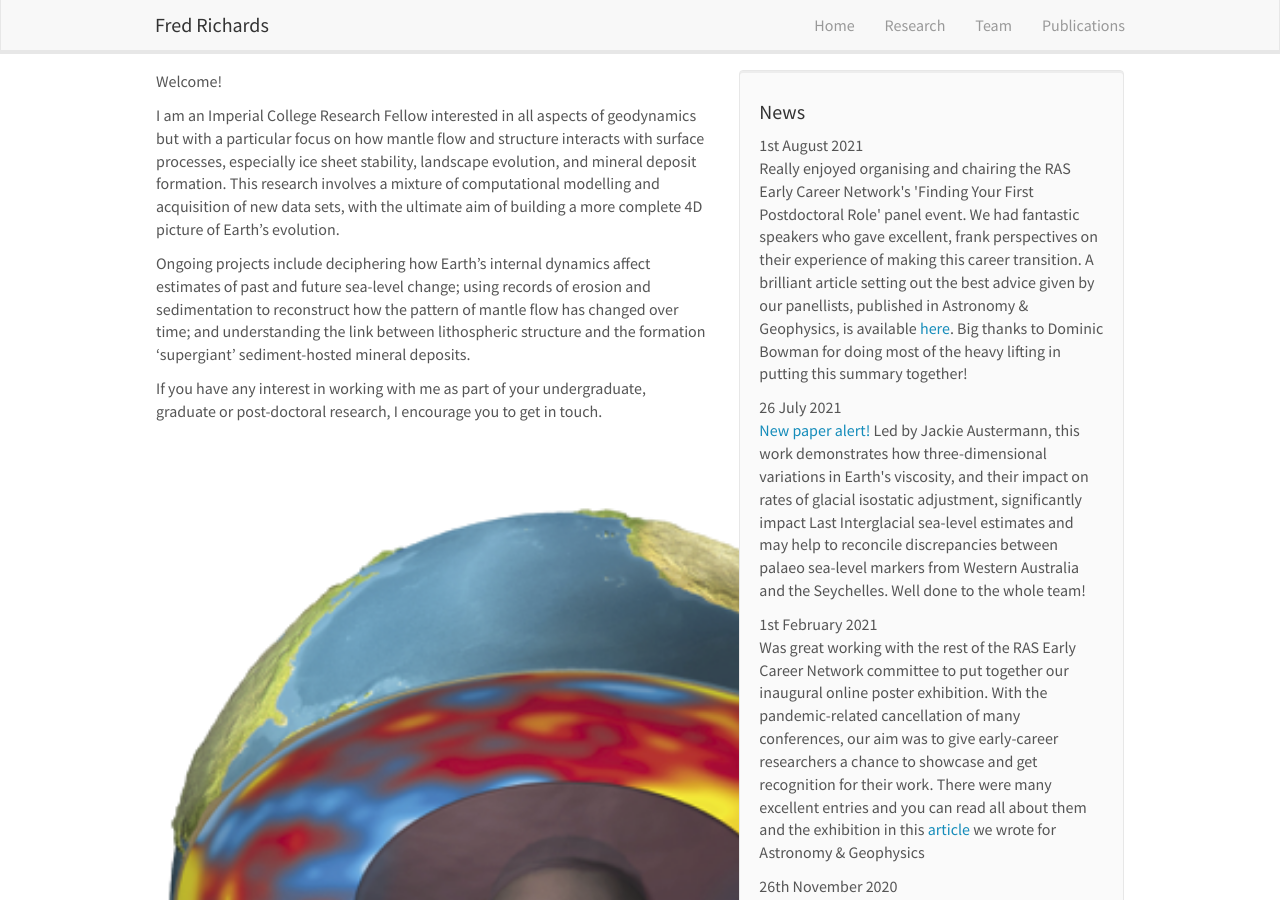
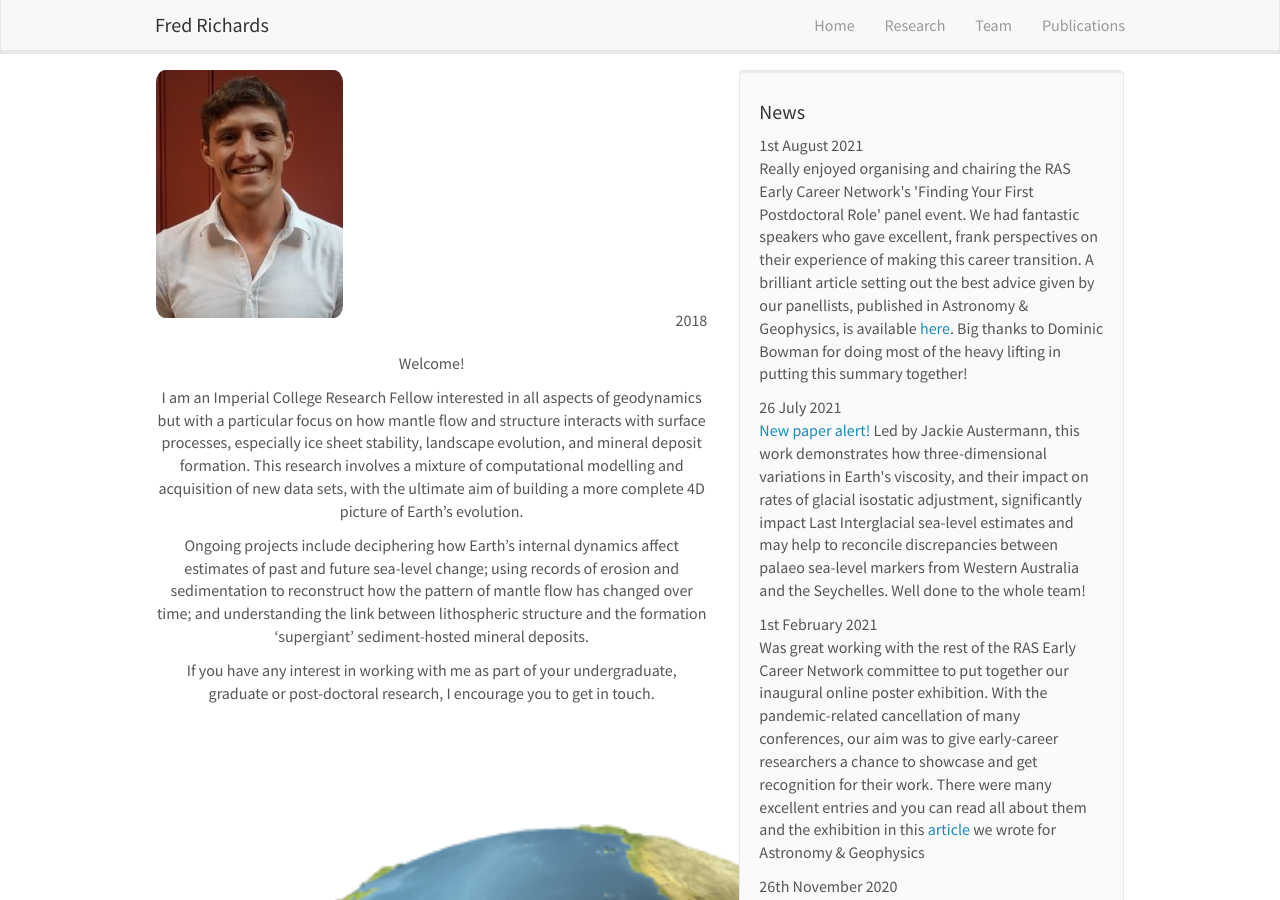
Before and after one commit to freddrichards/freddrichards.github.io, a Jekyll site: the page built from index.md, in a window 1280 px wide and 900 px high. Built offline with Jekyll 4.4.1, drawn with Linux system fonts in a browser that asks for light colours; nearby versions of some CDN libraries.

Commit message:
Update index.md

```diff
--- a/index.md
+++ b/index.md
@@ -6,6 +6,24 @@ sitemap: false
 permalink: /
 ---
 
+<div class="content">
+
+<div class="fltrt">
+
+![](images/teampic/fred.jpg)
+
+<center>
+
+<figcaption>2018</figcaption>
+
+</center>
+
+</div>
+
+</div>
+
+<div align="center">
+
 Welcome!
 
 I am an Imperial College Research Fellow interested in all aspects of geodynamics but with a particular focus on how mantle flow and structure interacts with surface processes, especially ice sheet stability, landscape evolution, and mineral deposit formation. This research involves a mixture of computational modelling and acquisition of new data sets, with the ultimate aim of building a more complete 4D picture of Earth's evolution.
@@ -13,6 +31,10 @@ I am an Imperial College Research Fellow interested in all aspects of geodynamic
 Ongoing projects include deciphering how Earth's internal dynamics affect estimates of past and future sea-level change; using records of erosion and sedimentation to reconstruct how the pattern of mantle flow has changed over time; and understanding the link between lithospheric structure and the formation 'supergiant' sediment-hosted mineral deposits.
 
 If you have any interest in working with me as part of your undergraduate, graduate or post-doctoral research, I encourage you to get in touch.
+
+</div>
+
+
 <br/><br/><br/><br/>
 <figure>
 <img src="{{ site.url }}{{ site.baseurl }}/images/Fig1.png" width="150%">
```
